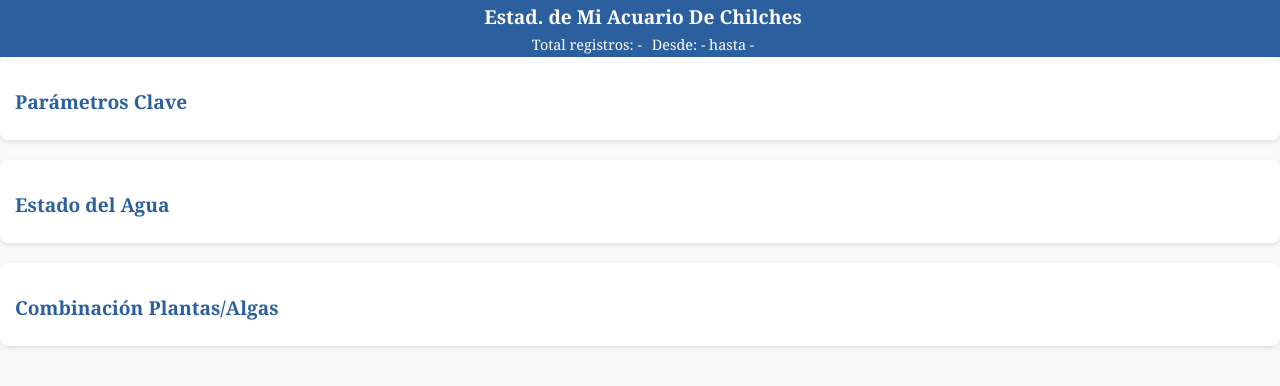
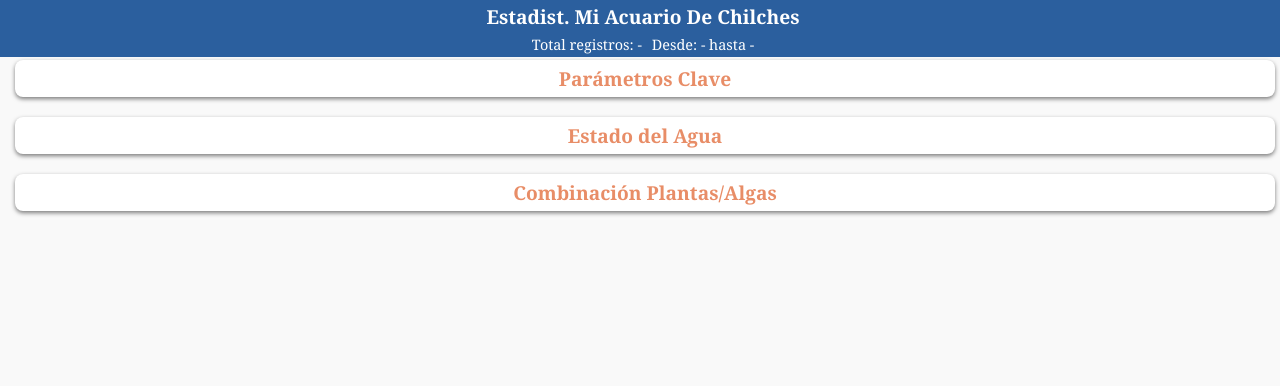
Before and after one commit to LorenPorti/FECHAS-ACUARIO-WEB, a plain HTML site: page estadisticas.html in a window 1280 px wide. Drawn offline with Linux system fonts and the light colour scheme.

Commit message:
Add files via upload

```diff
--- a/estadisticas.css
+++ b/estadisticas.css
@@ -29,7 +29,7 @@ header h1 {
     text-align: center;
 }
 
-header #datos-generales {
+#datos-generales {
     margin-top: 5px;
     font-size: 0.9em;
     display: flex;
@@ -39,25 +39,44 @@ header #datos-generales {
     gap: 10px;
 }
 
+.fixed-header {
+    position: fixed;
+    top: 0;
+    left: 0;
+    width: 100%;
+    z-index: 1000;
+}
+
 
 /* Contenedor principal */
 
-header #total-registros main#contenedor-principal {
+main#contenedor-principal {
     padding: 15px;
-    margin-top: 70px;
+    margin-top: 45px;
     /* Margen superior para evitar superposición con la cabecera */
 }
 
 section {
     margin-bottom: 20px;
     background-color: white;
-    padding: 15px;
+    padding: 5px;
     border-radius: 8px;
-    box-shadow: 0 2px 4px rgba(0, 0, 0, 0.1);
+    box-shadow: 0 2px 4px rgba(0, 0, 0, 0.5);
+    display: flex;
+    /* Habilita Flexbox */
+    flex-direction: column;
+    /* Organiza elementos verticalmente */
+    align-items: center;
+    /* Centra el contenido horizontalmente */
+    justify-content: center;
+    /* Asegura que el contenido comience desde arriba */
+    width: 100%;
+    /* Asegura que tome todo el ancho disponible */
 }
 
 section h2 {
     font-size: 1.2em;
-    margin-bottom: 10px;
-    color: #2b5f9e;
+    margin: 0;
+    /* Elimina el margen adicional */
+    color: #E88D67;
 }
--- a/estadisticas.html
+++ b/estadisticas.html
@@ -10,8 +10,8 @@
 
 <body>
     <!-- Cabecera fija -->
-    <header>
-        <h1 id="cabecera">Estad. de Mi Acuario De Chilches</h1>
+    <header class="fixed-header">
+        <h1 id="cabecera">Estadist. Mi Acuario De Chilches</h1>
         <div id="datos-generales">
             <span>Total registros: <span id="total-registros">-</span></span>
             <span>Desde: <span id="fecha-inicial">-</span> hasta <span id="fecha-final">-</span></span>
```
